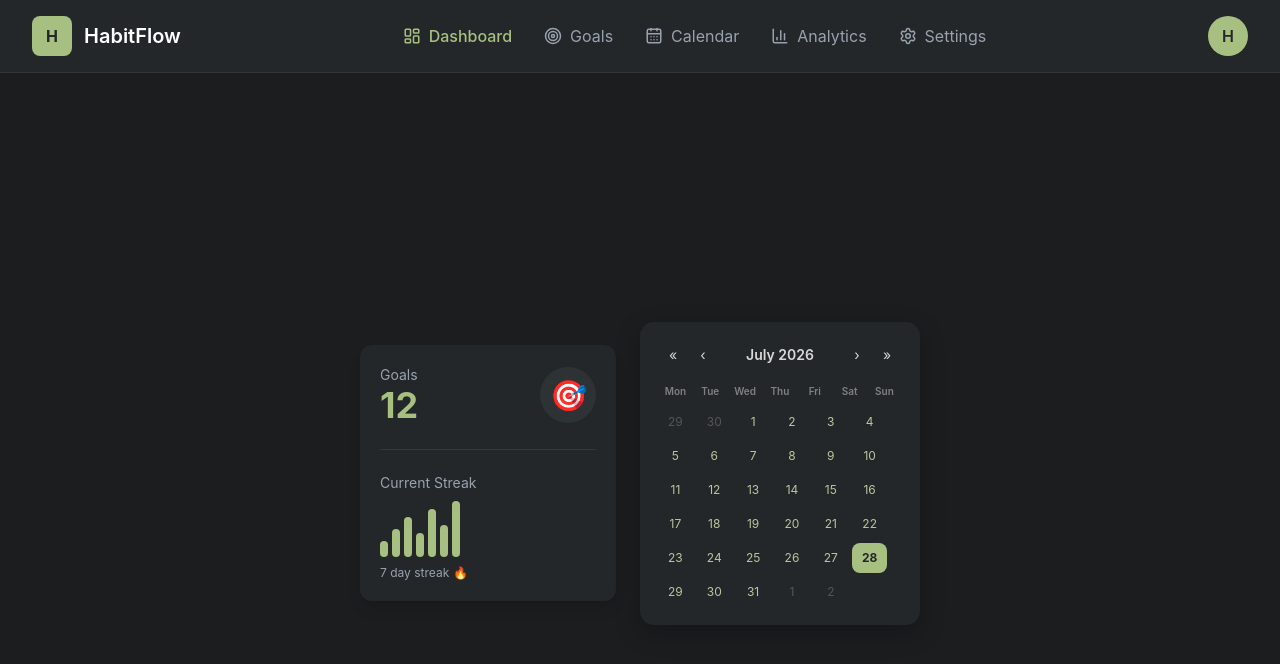
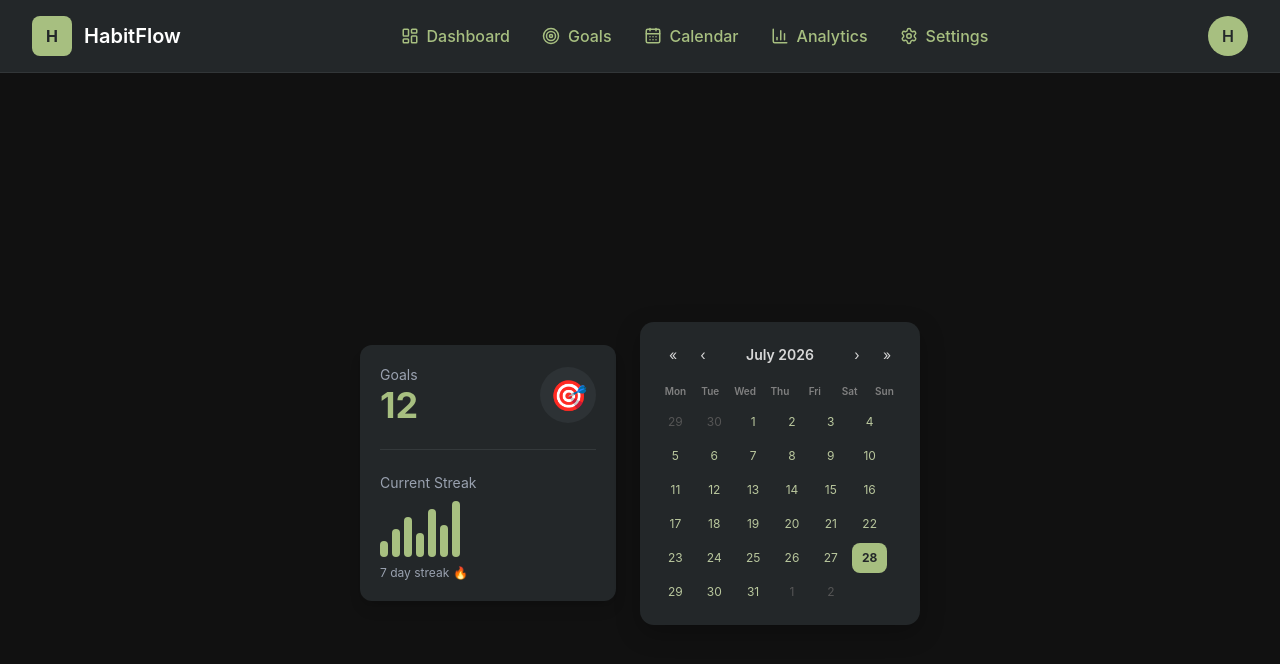
Before and after one commit to vexen-cmd/Habitflow, a React (Vite) app in the folder Habitflow/: page / in a window 1280 px wide. Shown: the top 664 px of the page. Built offline with nearby package versions, Linux system fonts and the light colour scheme.

Commit message:
did some corrections

```diff
--- a/Habitflow/index.html
+++ b/Habitflow/index.html
@@ -6,7 +6,7 @@
     <meta name="viewport" content="width=device-width, initial-scale=1.0" />
     <title>Habitflow</title>
   </head>
-  <body class= "bg-[#111111] ">
+  <body class= "bg-[#111111] overflow-hidden">
     <div id="root"></div>
     <script type="module" src="/src/main.tsx"></script>
   </body>
--- a/Habitflow/src/App.tsx
+++ b/Habitflow/src/App.tsx
@@ -1,62 +1,14 @@
-import { useState } from 'react';
-import Calendar from 'react-calendar';
-
-
+import Index from "./pages"
+import Navbar from "./components/navbar.tsx"
 function App() {
 
-  const [value, setValue] = useState<Date>(new Date());
+  return (
+    <div >
+      <Navbar />
+      <Index />
+    </div>
+  )
 
-  return(
-    <div className="flex justify-center items-center min-h-screen bg-[#1b1d1f] gap-6">
-
-  {/* Stats Card */}
-  <div className="bg-[#232729] rounded-xl p-5 w-64 h-64 flex flex-col justify-between shadow-lg">
-
-    {/* Goals */}
-    <div className="flex justify-between items-center">
-      <div>
-        <h2 className="text-gray-400 text-sm">Goals</h2>
-        <h1 className="text-4xl font-bold text-[#A7BF80]">12</h1>
-      </div>
-
-      <div className="w-14 h-14 rounded-full bg-[#2d3235] flex items-center justify-center text-3xl">
-        🎯
-      </div>
-    </div>
-
-    {/* Divider */}
-    <div className="border-t border-[#34393b]" />
-
-    {/* Streak */}
-    <div>
-      <h2 className="text-gray-400 text-sm mb-2">Current Streak</h2>
-
-      <div className="flex items-end gap-1 h-14">
-        <div className="w-2 h-4 bg-[#A7BF80] rounded"></div>
-        <div className="w-2 h-7 bg-[#A7BF80] rounded"></div>
-        <div className="w-2 h-10 bg-[#A7BF80] rounded"></div>
-        <div className="w-2 h-6 bg-[#A7BF80] rounded"></div>
-        <div className="w-2 h-12 bg-[#A7BF80] rounded"></div>
-        <div className="w-2 h-8 bg-[#A7BF80] rounded"></div>
-        <div className="w-2 h-14 bg-[#A7BF80] rounded"></div>
-      </div>
-
-      <p className="text-xs text-gray-400 mt-2">
-        7 day streak 🔥
-      </p>
-    </div>
-
-  </div>
-
-  {/* Calendar */}
-  <Calendar
-    className="custom-calendar"
-    value={value}
-    onChange={(date) => setValue(date as Date)}
-  />
-
-</div>
-  )
 }
 
 export default App
--- a/Habitflow/src/components/navbar.jsx
+++ b/Habitflow/src/components/navbar.tsx
@@ -6,7 +6,9 @@ import {
   Settings,
 } from "lucide-react";
 
- function Navbar() {
+function Navbar() {
+  const nav = ["Dashboard", "Goals", "Calendar", "Analytics", "Settings"]
+  const icons = [LayoutDashboard, Target, CalendarDays, ChartColumn, Settings]
   return (
     <nav className="bg-[#232729] border-b border-[#323638] px-8 py-4">
       <div className="max-w-7xl mx-auto flex items-center justify-between">
@@ -24,32 +26,17 @@ import {
 
         {/* Navigation */}
         <div className="flex items-center gap-8">
-
-          <button className="flex items-center gap-2 text-[#A7BF80] font-medium">
-            <LayoutDashboard size={18} />
-            Dashboard
-          </button>
-
-          <button className="flex items-center gap-2 text-gray-400 hover:text-white transition">
-            <Target size={18} />
-            Goals
-          </button>
-
-          <button className="flex items-center gap-2 text-gray-400 hover:text-white transition">
-            <CalendarDays size={18} />
-            Calendar
-          </button>
-
-          <button className="flex items-center gap-2 text-gray-400 hover:text-white transition">
-            <ChartColumn size={18} />
-            Analytics
-          </button>
-
-          <button className="flex items-center gap-2 text-gray-400 hover:text-white transition">
-            <Settings size={18} />
-            Settings
-          </button>
-
+          {
+            nav.map((item, index) => {
+              const Icon = icons[index]
+              return (
+                <button key={index} className="flex items-center gap-2 text-[#A7BF80] font-medium hover:text-[#FFFFFF] transition-colors duration-200 ease-in cursor-pointer">
+                  <Icon size={18} />
+                  {item}
+                </button>
+              )
+            })
+          }
         </div>
 
         {/* User */}
--- a/Habitflow/src/main.tsx
+++ b/Habitflow/src/main.tsx
@@ -4,11 +4,11 @@ import './calendar.css'
 import './index.css'
 import App from './App.tsx'
 // @ts-ignore
-import Navbar from "./components/navbar.jsx"
+
 
 createRoot(document.getElementById('root')!).render(
 <>
-    <Navbar />
+
     <App />
 </>
 
--- /dev/null
+++ b/Habitflow/src/pages/index.tsx
@@ -0,0 +1,60 @@
+import { useState } from 'react';
+import Calendar from 'react-calendar';
+
+function Index() {
+  const [value, setValue] = useState<Date>(new Date());
+
+  return (
+    <div className="flex justify-center items-center min-h-screen gap-6 ">
+
+      {/* Stats Card */}
+      <div className="bg-[#232729] rounded-xl p-5 w-64 h-64 flex flex-col justify-between shadow-lg">
+
+        {/* Goals */}
+        <div className="flex justify-between items-center">
+          <div>
+            <h2 className="text-gray-400 text-sm">Goals</h2>
+            <h1 className="text-4xl font-bold text-[#A7BF80]">12</h1>
+          </div>
+
+          <div className="w-14 h-14 rounded-full bg-[#2d3235] flex items-center justify-center text-3xl">
+            🎯
+          </div>
+        </div>
+
+        {/* Divider */}
+        <div className="border-t border-[#34393b]" />
+
+        {/* Streak */}
+        <div>
+          <h2 className="text-gray-400 text-sm mb-2">Current Streak</h2>
+
+          <div className="flex items-end gap-1 h-14">
+            <div className="w-2 h-4 bg-[#A7BF80] rounded"></div>
+            <div className="w-2 h-7 bg-[#A7BF80] rounded"></div>
+            <div className="w-2 h-10 bg-[#A7BF80] rounded"></div>
+            <div className="w-2 h-6 bg-[#A7BF80] rounded"></div>
+            <div className="w-2 h-12 bg-[#A7BF80] rounded"></div>
+            <div className="w-2 h-8 bg-[#A7BF80] rounded"></div>
+            <div className="w-2 h-14 bg-[#A7BF80] rounded"></div>
+          </div>
+
+          <p className="text-xs text-gray-400 mt-2">
+            7 day streak 🔥
+          </p>
+        </div>
+
+      </div>
+
+      {/* Calendar */}
+      <Calendar
+        className="custom-calendar"
+        value={value}
+        onChange={(date: any) => setValue(date as Date)}
+      />
+
+    </div>
+  )
+}
+
+export default Index;
```
